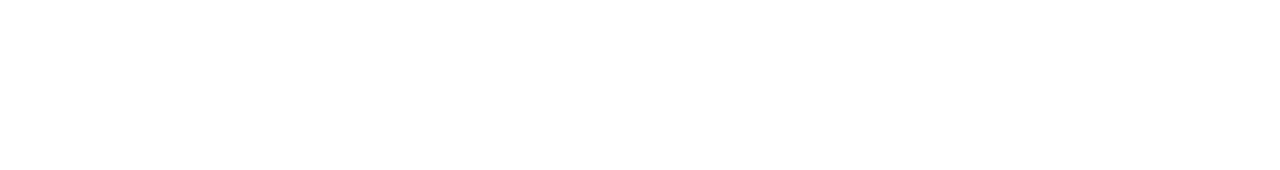
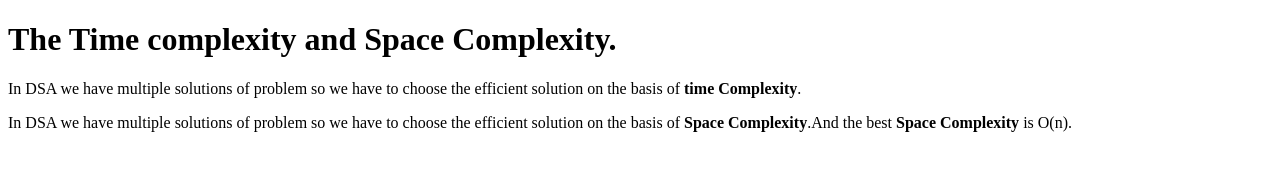
Before and after one commit to acciojob/time-and-space-complexity-Rutuja9505, a website: page main.html in a window 1280 px wide. Drawn offline with Linux system fonts and the light colour scheme.

Commit message:
created a submission

```diff
--- a/main.html
+++ b/main.html
@@ -8,6 +8,9 @@
 
 <body>
 	<!-- the entire body must be written by student -->
+	<h1>The Time complexity and Space Complexity.</h1>
+	<p>In DSA we have multiple solutions of problem so we have to choose the efficient solution on the basis of <b>time Complexity</b>.</p>
+	<p>In DSA we have multiple solutions of problem so we have to choose the efficient solution on the basis of <b>Space Complexity</b>.And the best <b>Space Complexity </b>is O(n).</p>
     <script type="text/javascript" src="./script.js">
 </script>
 
```
